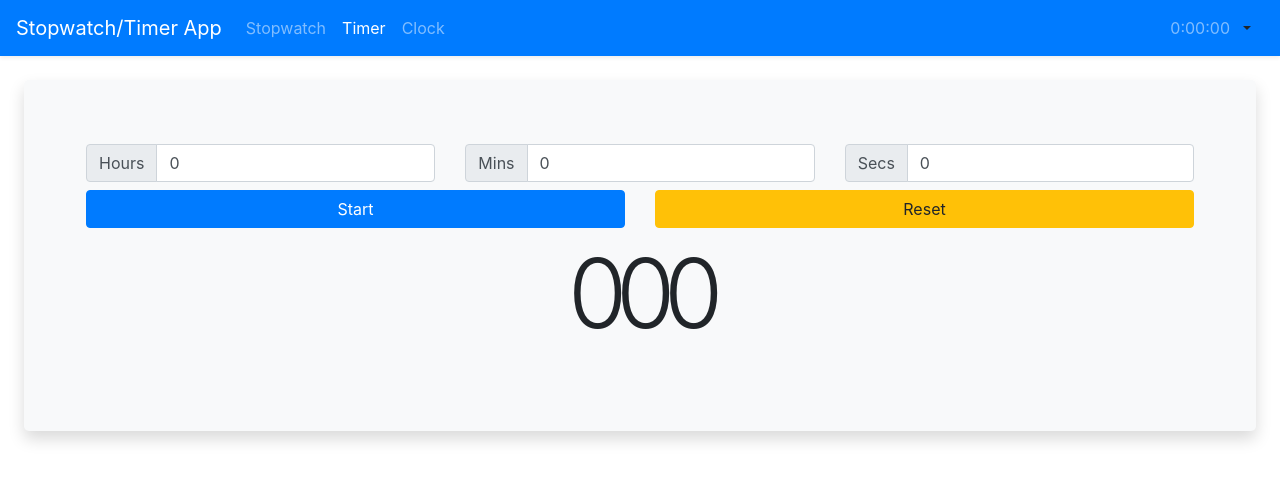
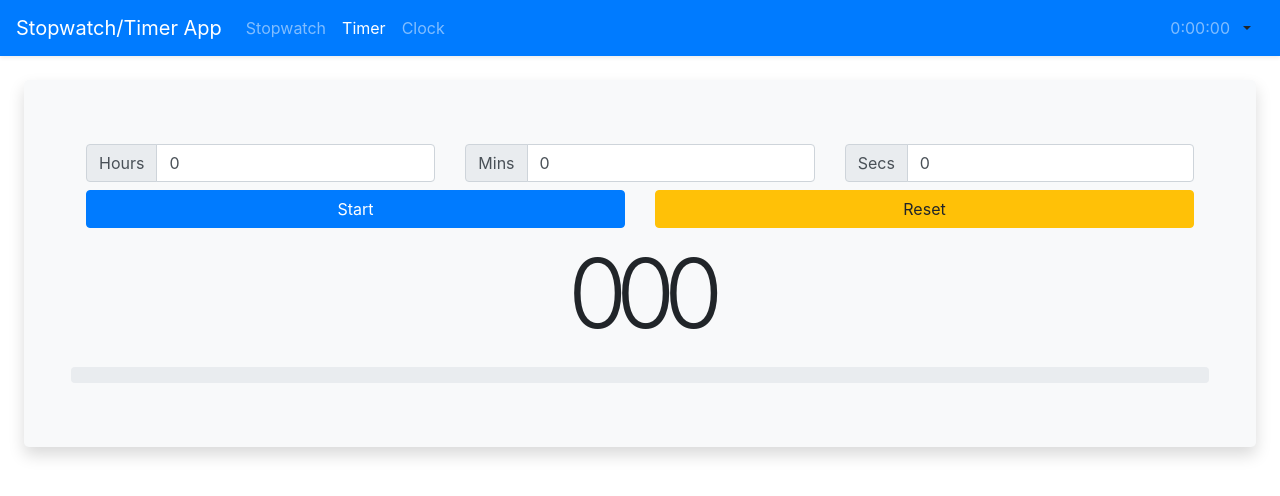
Before and after one commit to NRoboto/react-stopwatch-timer, a React (Create React App) app: page /timer in a window 1280 px wide. Shown: the top 496 px of the page. Built offline with nearby package versions, Linux system fonts and the light colour scheme.

Commit message:
Add progress bar to timer

```diff
--- a/src/timer/countdown/index.tsx
+++ b/src/timer/countdown/index.tsx
@@ -1,7 +1,10 @@
 import React from "react";
 import { TimeDate, useStatePrev, useUniqueInterval } from "../../common";
 import dayjs from "../../common/dayjs";
+import { Progress } from "reactstrap";
 import { CountdownProps } from "./types";
+
+import "./styles.css";
 
 export const Countdown = ({
   inputTime,
@@ -42,5 +45,14 @@ export const Countdown = ({
     }
   }, [countdownTime, isStarted]);
 
-  return <TimeDate time={countdownTime} />;
+  return (
+    <>
+      <TimeDate time={countdownTime} />
+      <Progress
+        value={countdownTime.asMilliseconds()}
+        max={inputTime.asMilliseconds()}
+        className="countdown-progress w-100"
+      />
+    </>
+  );
 };
--- /dev/null
+++ b/src/timer/countdown/styles.css
@@ -0,0 +1,3 @@
+.countdown-progress .progress-bar {
+  transition: width 0.2s ease;
+}
```
